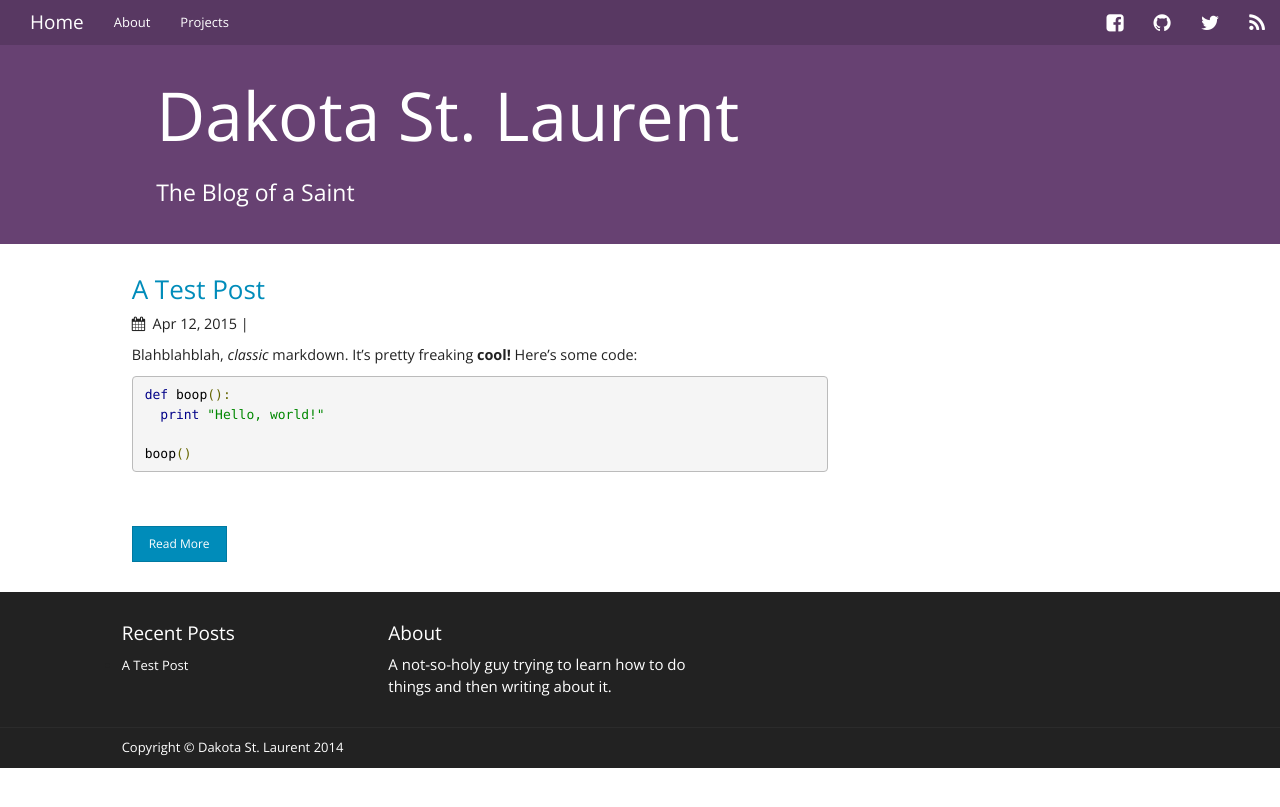
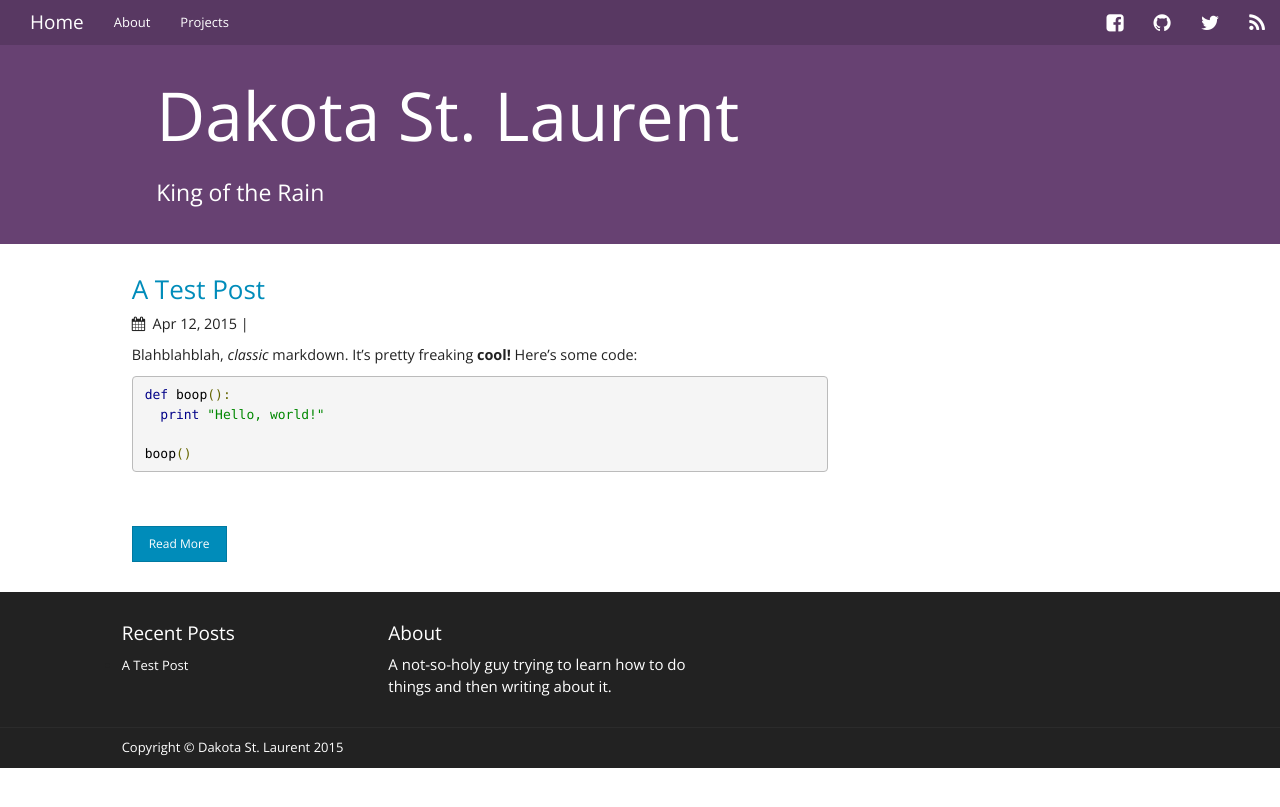
Before and after one commit to Theby/SaintDako.github.io, a Jekyll site: the page built from index.html, in a window 1280 px wide. Shown: the top 807 px of the page. Built offline with Jekyll 4.4.1, drawn with Linux system fonts in a browser that asks for light colours; nearby versions of some CDN libraries.

```diff
--- a/_config.yml
+++ b/_config.yml
@@ -1,7 +1,7 @@
 # Site settings
 title: Dakota St. Laurent
-description: The Blog of a Saint
-email: hello@stdako.com
+description: King of the Rain
+email: hello@saintdako.com
 baseurl: /
 url: "http://saintdako.github.io" # the base hostname & protocol for your site
 #favicon
@@ -35,7 +35,7 @@ markdown: kramdown
 
 #Can be used for multiple author blogs ! Add name to post For more visit the sample
 authors:
-  pranavrajs:
+  saintdako:
     display_name: Dakota St. Laurent
     email: hello@stdako.com
     fb: dakota.stlaurent
--- a/_includes/endfooter.html
+++ b/_includes/endfooter.html
@@ -1,7 +1,7 @@
 			<div class="row end_footer">
               <div class="col-md-1"></div>
               <div class="col-md-6">
-                <p>Copyright &copy; {{ site.title }} 2014</p>
+                <p>Copyright &copy; {{ site.title }} 2015</p>
               </div>
               <div class="col-md-4"></div>
               <div class="col-md-1"></div>
```
Also changed, not shown: about.md (+14 -2 lines), _sass/_layout.scss (line endings or trailing spaces).
